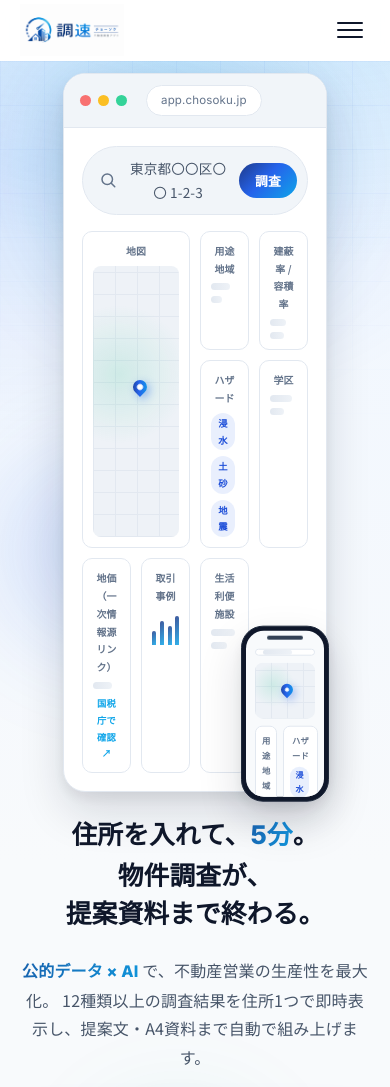
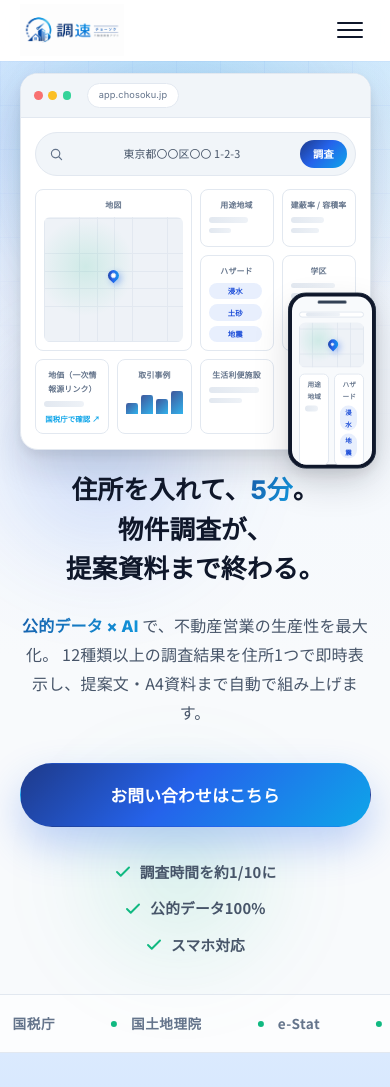
Before and after one commit to tagukichi/chosokulp, a PHP site: page /v2/index.html in a window 390 px wide. Shown: the top 1087 px of the page. Run offline with PHP 8.4, Linux system fonts and the light colour scheme.

Commit message:
v2/テーマ: スマホのヒーロー縮小を width 指定→zoom に変更（縦横比維持）
- max-width:264px による「細く詰まった」見た目を解消
- hero-visual を zoom:0.8 で全体を縦横比そのまま縮小（中身も比率維持）
- 自然幅(540px/コンテナ幅)で組んだ上で一括スケール

https://claude.ai/code/session_01KyJZnge2w69xzzKCQ7MVgc

```diff
--- a/v2/style.css
+++ b/v2/style.css
@@ -879,11 +879,10 @@ details[open] .faq-body { animation: faqOpen .35s var(--ease); }
   .pc-only { display: none; }
   .sp-only { display: inline; }
 
-  /* スマホ: ヒーロー画像を小さく＋上部を詰めて、見出しを初期表示内に収める */
+  /* スマホ: ヒーロー全体を縦横比そのままに縮小し、見出しを初期表示内へ */
   .hero { padding-top: 12px; }
   .hero-inner { gap: 16px; padding-bottom: 36px; }
-  .hero-visual { max-width: 264px; margin: 0 auto 6px; }
-  .mock-phone { width: 88px; height: 176px; right: -2px; bottom: -14px; }
+  .hero-visual { max-width: 540px; margin: 0 auto 4px; zoom: 0.8; }
   .hero-title { font-size: clamp(1.5rem, 6.6vw, 1.9rem); line-height: 1.5; }
   .hero-points { flex-direction: column; align-items: center; gap: 10px; }
 
--- a/wp-theme/chosoku-lp/style.css
+++ b/wp-theme/chosoku-lp/style.css
@@ -893,11 +893,10 @@ details[open] .faq-body { animation: faqOpen .35s var(--ease); }
   .pc-only { display: none; }
   .sp-only { display: inline; }
 
-  /* スマホ: ヒーロー画像を小さく＋上部を詰めて、見出しを初期表示内に収める */
+  /* スマホ: ヒーロー全体を縦横比そのままに縮小し、見出しを初期表示内へ */
   .hero { padding-top: 12px; }
   .hero-inner { gap: 16px; padding-bottom: 36px; }
-  .hero-visual { max-width: 264px; margin: 0 auto 6px; }
-  .mock-phone { width: 88px; height: 176px; right: -2px; bottom: -14px; }
+  .hero-visual { max-width: 540px; margin: 0 auto 4px; zoom: 0.8; }
   .hero-title { font-size: clamp(1.5rem, 6.6vw, 1.9rem); line-height: 1.5; }
   .hero-points { flex-direction: column; align-items: center; gap: 10px; }
 
```
